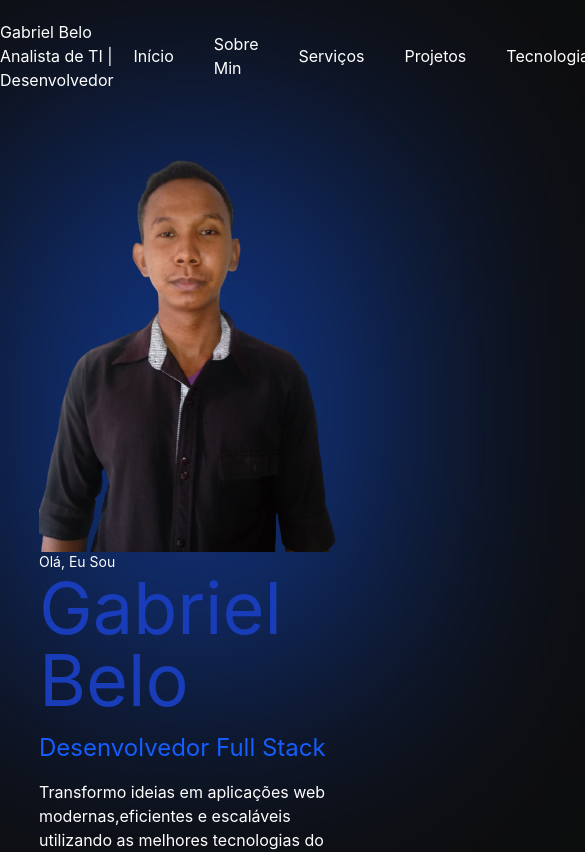
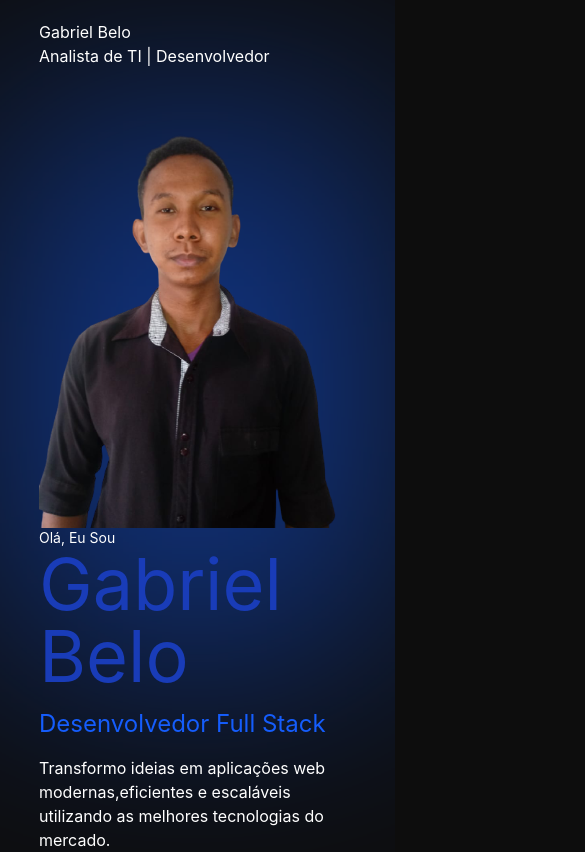
Before and after one commit to devgveb/gabrielportifolio, a Next.js app: page / in a window 390 px wide. Shown: the top 852 px of the page, 585 px wide, since content can reach past the window. Built offline with nearby package versions, Linux system fonts and the light colour scheme.

Commit message:
Refactor Menu component layout and classes

```diff
--- a/src/components/Menu.tsx
+++ b/src/components/Menu.tsx
@@ -1,13 +1,13 @@
 const Menu = () =>{
     return(
         <nav className="w-full">
-            <div className="container mx-auto flex items-center justify-between border-bottom">
+            <div className="mainContainer mx-auto flex items-center flex-row flex-wrap justify-between border-bottom">
                 <div className="pt-5 pb-5">
                     <a>Gabriel Belo</a>
                     <p>Analista de TI | Desenvolvedor</p>
                 </div>
 
-                <nav className="pl-5 pr-5 flex">
+                <nav className="pl-5 pr-5 hidden lg:flex ">
                     <ul className="flex items-center pt-5 pb-5 ">
                         <li className="pr-10"><a>Início</a></li>
                         <li className="pr-10"><a>Sobre Min</a></li>
```
